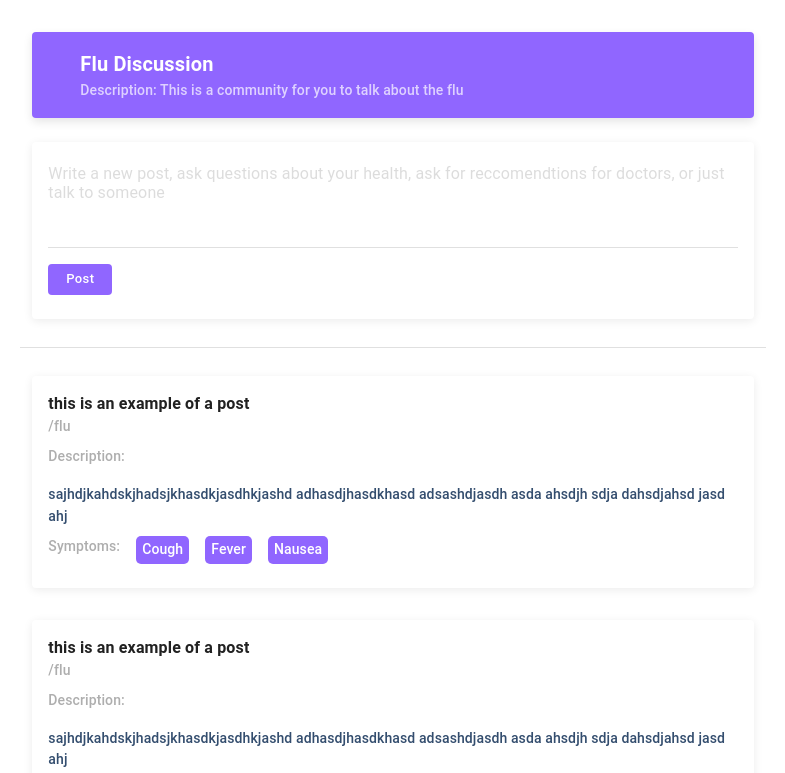
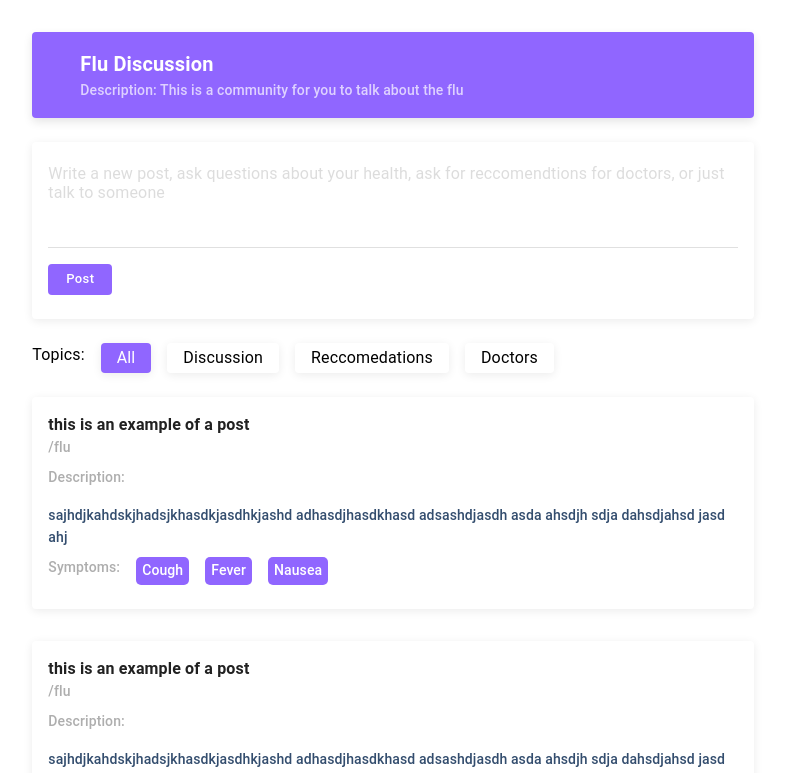
Before and after one commit to yuchenliu15/meddit, a React (Create React App) app in the folder frontend/: page / in a window 1280 px wide. Shown: the top 773 px of the page, without its empty margins (255-1040 px from the left). Built offline with nearby package versions, Linux system fonts and the light colour scheme.

Commit message:
adding topics to community page

```diff
--- a/frontend/src/pages/Community.jsx
+++ b/frontend/src/pages/Community.jsx
@@ -22,12 +22,25 @@ const useStyles = makeStyles((theme) => ({
     Divider: {
         marginTop: '1rem',
         marginBottom: '1rem',
+    },
+    filter: {
+        padding: '.2rem 1rem .2rem 1rem',
+        boxShadow: '0px 2px 10px rgba(0, 0, 0, 0.08)',
+        borderRadius: '4px',
+    },
+    activeFilter: {
+        background: '#9066FF',
+        padding: '.2rem 1rem .2rem 1rem',
+        boxShadow: '0px 2px 10px rgba(0, 0, 0, 0.08)',
+        borderRadius: '4px',
+        color: '#fff',
     }
 
-  }));
+}));
 
 const Community = (props) => {
     const classes = useStyles();
+    const [activeTopic, setActiveTopic] = useState('all');
     return (
         <div className = {classes.container}>
             <Grid container direction = 'row' spacing = {2} justify = 'center' alignItems = 'stretch' alignContent = 'stretch'>
@@ -42,7 +55,15 @@ const Community = (props) => {
                     <Grid item>
                         <PostCreate></PostCreate>
                     </Grid>
-                    <Divider className = {classes.Divider} />
+                    <Grid item>
+                        <Grid container direction = 'row' spacing = {2} alignContent = 'stretch' alignItems = 'stretch' >
+                            <Grid item><Typography>Topics: </Typography></Grid>
+                            <Grid item><Typography className = {(activeTopic === 'all') ? classes.activeFilter : classes.filter}>All</Typography></Grid>
+                            <Grid item><Typography className = {classes.filter}>Discussion</Typography></Grid>
+                            <Grid item><Typography className = {classes.filter}>Reccomedations</Typography></Grid>
+                            <Grid item><Typography className = {classes.filter}>Doctors</Typography></Grid>
+                        </Grid>
+                    </Grid>
                     <Grid item><CommunityItem title = "this is an example of a post" community = "/flu" content = "sajhdjkahdskjhadsjkhasdkjasdhkjashd adhasdjhasdkhasd adsashdjasdh asda ahsdjh sdja dahsdjahsd jasd ahj"></CommunityItem> </Grid>
                     <Grid item><CommunityItem title = "this is an example of a post" community = "/flu" content = "sajhdjkahdskjhadsjkhasdkjasdhkjashd adhasdjhasdkhasd adsashdjasdh asda ahsdjh sdja dahsdjahsd jasd ahj"></CommunityItem> </Grid>
                     <Grid item><CommunityItem title = "this is an example of a post" community = "/flu" content = "sajhdjkahdskjhadsjkhasdkjasdhkjashd adhasdjhasdkhasd adsashdjasdh asda ahsdjh sdja dahsdjahsd jasd ahj"></CommunityItem> </Grid>
```
Also changed, not shown: frontend/src/pages/CommunityPost.jsx (added, +10 -0 lines).
